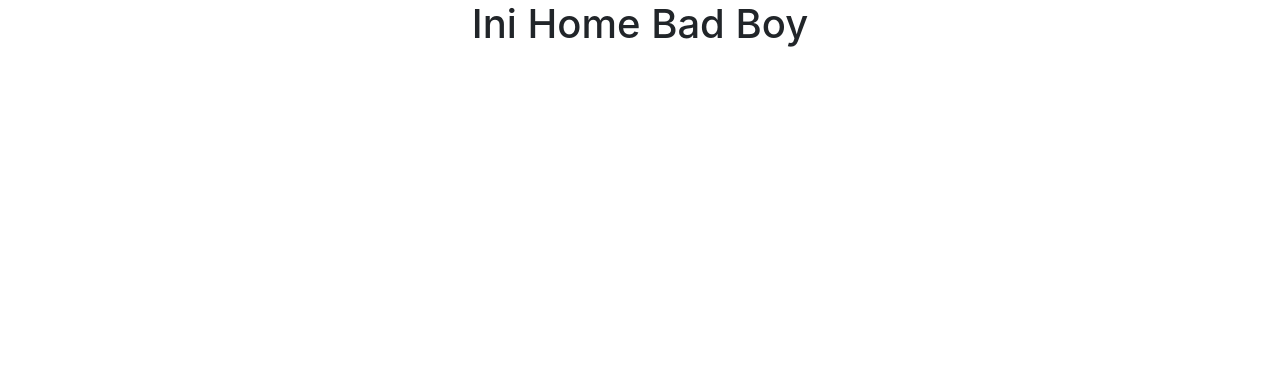
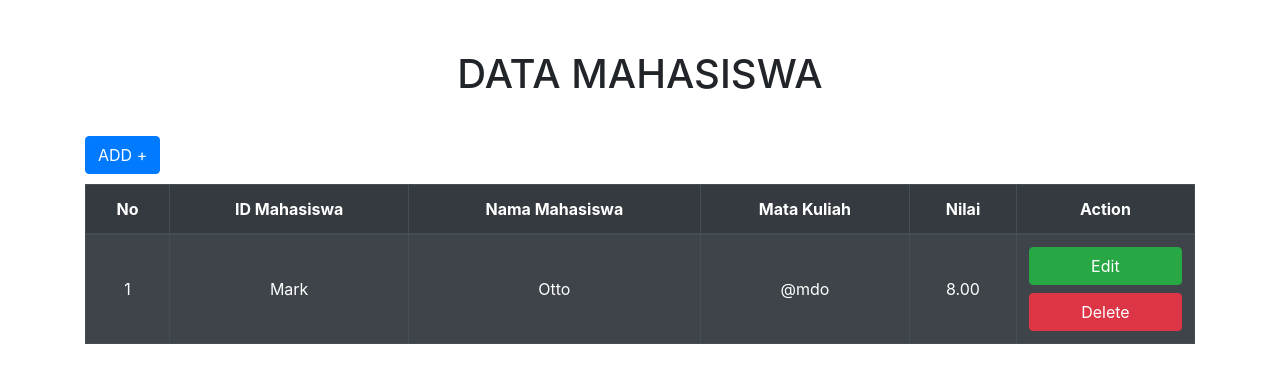
Before and after one commit to YudhistiraM/nash_test2, a React (Create React App) app in the folder client/: page /home in a window 1280 px wide. Shown: the top 382 px of the page. Built offline with nearby package versions, Linux system fonts and the light colour scheme.

Commit message:
interface Design

```diff
--- /dev/null
+++ b/client/src/components/add/add.js
@@ -0,0 +1,61 @@
+import React, { Component } from 'react'
+import { Container, Row, Col, Form, Button } from 'react-bootstrap'
+import './add.css'
+
+export default class add extends Component {
+
+    handleSubmit(e){
+        e.preventDefault()
+        document.location = '/home'
+    }
+
+    render() {
+        return (
+            <Container style={{ textAlign: 'center' }}>
+                <Row style={{ marginTop: '50px' }}>
+                    <Col md="12">
+                        <h1>TAMBAH DATA</h1>
+                    </Col>
+                </Row>
+                <Row style={{ marginTop: '50px' }}>
+                    <Col md="12">
+                        <Form  onSubmit={this.handleSubmit.bind(this)}>
+                            <Form.Group>
+                                <Form.Control as="select" defaultValue="Choose...">
+                                    <option>-- Pilih Nama Mahasiswa --</option>
+                                    <option>...</option>
+                                </Form.Control>
+                            </Form.Group>
+
+                            <Form.Group>
+                                <Form.Control as="select" defaultValue="Choose...">
+                                    <option>-- Pilih Nama Mata Kuliah --</option>
+                                    <option>...</option>
+                                </Form.Control>
+                            </Form.Group>
+
+                            <Form.Group>
+                                <Form.Control placeholder="Nilai" />
+                            </Form.Group>
+
+                            <Form.Group>
+                                <Form.Control
+                                    as="textarea"
+                                    rows="3"
+                                    placeholder="Keterangan"
+                                    // value={this.state.note}
+                                    // onChange={this.handleNoteChange.bind(this)}
+                                    // required
+                                />
+                            </Form.Group>
+
+                            <Button variant="primary" type="submit" block>
+                                Submit
+                            </Button>
+                        </Form>
+                    </Col>
+                </Row>
+            </Container>
+        )
+    }
+}
--- /dev/null
+++ b/client/src/components/edit/edit.js
@@ -0,0 +1,61 @@
+import React, { Component } from 'react'
+import { Container, Row, Col, Form, Button } from 'react-bootstrap'
+import './edit.css'
+
+export default class add extends Component {
+
+    handleSubmit(e){
+        e.preventDefault()
+        document.location = '/home'
+    }
+
+    render() {
+        return (
+            <Container style={{ textAlign: 'center' }}>
+                <Row style={{ marginTop: '50px' }}>
+                    <Col md="12">
+                        <h1>Edit DATA</h1>
+                    </Col>
+                </Row>
+                <Row style={{ marginTop: '50px' }}>
+                    <Col md="12">
+                        <Form  onSubmit={this.handleSubmit.bind(this)}>
+                            <Form.Group>
+                                <Form.Control as="select" defaultValue="Choose...">
+                                    <option>-- Pilih Nama Mahasiswa --</option>
+                                    <option>...</option>
+                                </Form.Control>
+                            </Form.Group>
+
+                            <Form.Group>
+                                <Form.Control as="select" defaultValue="Choose...">
+                                    <option>-- Pilih Nama Mata Kuliah --</option>
+                                    <option>...</option>
+                                </Form.Control>
+                            </Form.Group>
+
+                            <Form.Group>
+                                <Form.Control placeholder="Nilai" />
+                            </Form.Group>
+
+                            <Form.Group>
+                                <Form.Control
+                                    as="textarea"
+                                    rows="3"
+                                    placeholder="Keterangan"
+                                    // value={this.state.note}
+                                    // onChange={this.handleNoteChange.bind(this)}
+                                    // required
+                                />
+                            </Form.Group>
+
+                            <Button variant="primary" type="submit" block>
+                                Submit
+                            </Button>
+                        </Form>
+                    </Col>
+                </Row>
+            </Container>
+        )
+    }
+}
--- a/client/src/components/home/home.js
+++ b/client/src/components/home/home.js
@@ -1,13 +1,62 @@
 import React, { Component } from 'react'
-import { Container, Row, Col } from 'react-bootstrap'
+import { Container, Row, Col, Table, Button, Pagination } from 'react-bootstrap'
 import './home.css'
 
 export default class Home extends Component {
+
+    handleAddClick(e) {
+        document.location = '/add'
+    }
+
+    handleEditClick(e) {
+        document.location = '/edit'
+    }
+
     render() {
         return (
             <Container style={{ textAlign: 'center' }}>
-                <Row className="justify-content-md-center">
-                    <Col md="12"><h1>Ini Home Bad Boy</h1></Col>
+                <Row style={{ marginTop: '50px' }}>
+                    <Col md="12">
+                        <h1>DATA MAHASISWA</h1>
+                    </Col>
+                </Row>
+                <Row style={{ marginTop: '30px', textAlign: 'left' }}>
+                    <Col md="12">
+                        <Button variant="primary" onClick={this.handleAddClick.bind(this)}>ADD + </Button>
+                    </Col>
+                </Row>
+                <Row>
+                    <Col md="12" style={{ overflowX: 'scroll' }}>
+                        <Table striped bordered hover variant="dark" style={{ marginTop: '10px' }}>
+                            <thead>
+                                <tr>
+                                    <th>No</th>
+                                    <th>ID Mahasiswa</th>
+                                    <th>Nama Mahasiswa</th>
+                                    <th>Mata Kuliah</th>
+                                    <th>Nilai</th>
+                                    <th>Action</th>
+                                </tr>
+                            </thead>
+                            <tbody>
+                                <tr>
+                                    <td style={{ verticalAlign: 'middle' }}>1</td>
+                                    <td style={{ verticalAlign: 'middle' }}>Mark</td>
+                                    <td style={{ verticalAlign: 'middle' }}>Otto</td>
+                                    <td style={{ verticalAlign: 'middle' }}>@mdo</td>
+                                    <td style={{ verticalAlign: 'middle' }}>8.00</td>
+                                    <td>
+                                        <Button
+                                            style={{ marginRight: '15px' }}
+                                            variant="success"
+                                            onClick={this.handleEditClick.bind(this)}
+                                            block>Edit</Button>
+                                        <Button variant="danger" block>Delete</Button>
+                                    </td>
+                                </tr>
+                            </tbody>
+                        </Table>
+                    </Col>
                 </Row>
             </Container>
         )
--- a/client/src/components/index.js
+++ b/client/src/components/index.js
@@ -1,5 +1,7 @@
 
 import Landing from './landing/landing.js';
 import Home from './home/home.js';
+import Add from './add/add.js';
+import Edit from './edit/edit.js';
 
-export {Landing, Home};
+export {Landing, Home, Add, Edit};
--- a/client/src/index.js
+++ b/client/src/index.js
@@ -1,9 +1,7 @@
-
 import React from 'react';
 import ReactDOM from 'react-dom';
 import './index.css';
-import { Landing, Home } from './components';
-import * as serviceWorker from './serviceWorker';
+import { Landing, Home, Add, Edit } from './components';
 import 'bootstrap/dist/css/bootstrap.min.css';
 import { BrowserRouter as Router, Route, Switch } from 'react-router-dom';
 
@@ -16,6 +14,12 @@ ReactDOM.render(
       <Route exact path="/home">
         <Home />
       </Route>
+      <Route exact path="/add">
+        <Add />
+      </Route>
+      <Route exact path="/edit">
+        <Edit />
+      </Route>
     </Switch>
   </Router>,
   document.getElementById('root')
```
Also changed, not shown: client/src/components/add/add.css (added), client/src/components/edit/edit.css (added).
